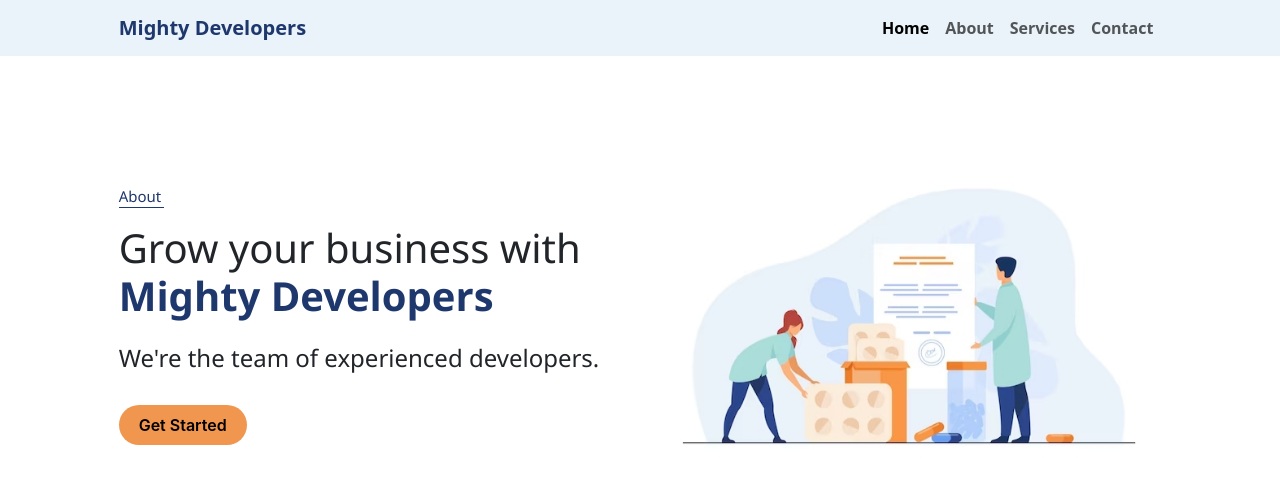
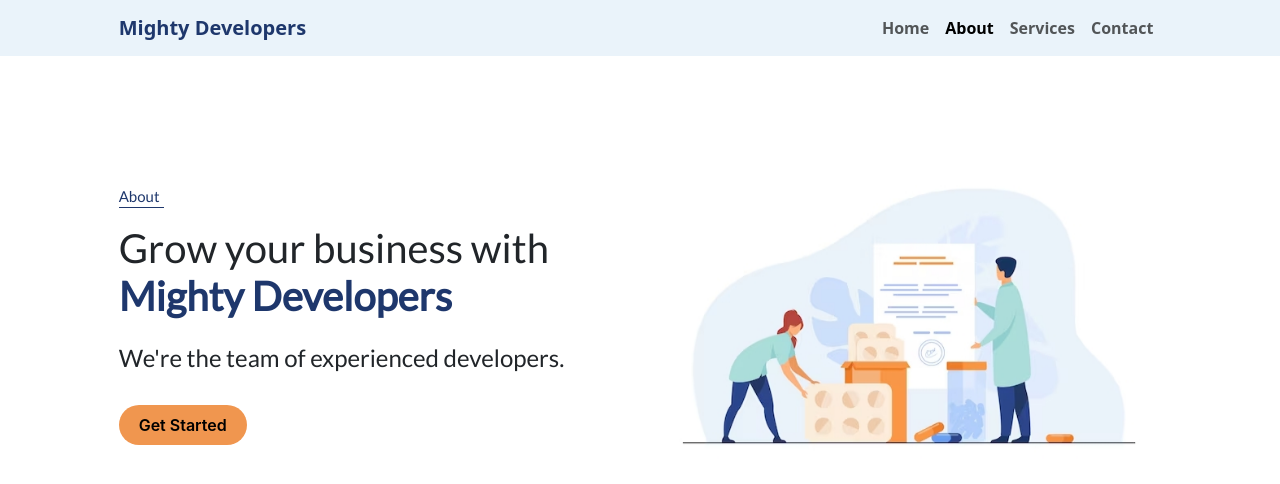
Before and after one commit to Daoud-Hussain/Mighty-Developers, a React (Create React App) app: page /about in a window 1280 px wide. Shown: the top 484 px of the page. Built offline with nearby package versions, Linux system fonts and the light colour scheme.

Commit message:
Home and About components completed

```diff
--- a/public/index.html
+++ b/public/index.html
@@ -24,7 +24,7 @@
       work correctly both with client-side routing and a non-root public URL.
       Learn how to configure a non-root public URL by running `npm run build`.
     -->
-    <title>React App</title>
+    <title>Mighty Developers</title>
 
   </head>
   <body>
--- a/src/App.css
+++ b/src/App.css
@@ -1,3 +1,4 @@
+@import url('https://fonts.googleapis.com/css2?family=Lato&display=swap');
 .App {
   text-align: center;
 }
@@ -24,13 +25,17 @@
 }
 .navbar a:hover{
   color: #6c9cee;
+}
+.activeClass{
+  font-weight: bold;
+  border-bottom: 1px solid #1e376c;
+}
 
-}
 #header{
   height: 80vh;
   width: 100%;
   margin-top: 60px;
-  font-family: 'Segoe UI', Tahoma, Geneva, Verdana, sans-serif;
+  font-family: 'Lato', sans-serif;
 }
 
 #header .animated{
--- a/src/App.jsx
+++ b/src/App.jsx
@@ -11,8 +11,8 @@ import Navbar  from './Navbar';
 function App() {
   return (
     <>
-      <Navbar />
       <Router>
+          <Navbar />
         <Routes>
           <Route element={<Home />} path='/' />
           <Route element={<About />} path='/about' />
--- a/src/Navbar.jsx
+++ b/src/Navbar.jsx
@@ -2,15 +2,16 @@ import React from "react";
 import "../node_modules/bootstrap/dist/css/bootstrap.min.css";
 import "./App.css";
 import Contact from "./Contact";
+import { NavLink } from "react-router-dom";
 
 const Navbar = () => {
   return (
     <>
       <nav className="navbar navbar-expand-lg nav_bg  fw-semibold">
         <div className="container-fluid col-10 mx-auto">
-          <a className="navbar-brand" href="/">
+          <NavLink className="navbar-brand" to="/">
             Mighty Developers
-          </a>
+          </NavLink>
           <button
             className="navbar-toggler"
             type="button"
@@ -25,24 +26,24 @@ const Navbar = () => {
           <div className="collapse navbar-collapse" id="navbarNav">
             <ul className="navbar-nav ml-auto">
               <li className="nav-item">
-                <a activeClassName="activeClass" className="nav-link active" aria-current="page" href="/home">
+                <NavLink exact activeClassName="activeClass" className="nav-link" aria-current="page" to="/home">
                   Home
-                </a>
+                </NavLink>
               </li>
               <li className="nav-item">
-                <a className="nav-link" href="/about">
+                <NavLink activeClassName="activeClass" className="nav-link" to="/about">
                   About
-                </a>
+                </NavLink>
               </li>
               <li className="nav-item">
-                <a className="nav-link" href="/services">
+                <NavLink activeClassName="activeClass" className="nav-link" to="/services">
                   Services
-                </a>
+                </NavLink>
               </li>
               <li className="nav-item">
-                <a className="nav-link" href="/contact">
+                <NavLink activeClassName="activeClass" className="nav-link" to="/contact">
                   Contact
-                </a>
+                </NavLink>
               </li>
             </ul>
           </div>
```
